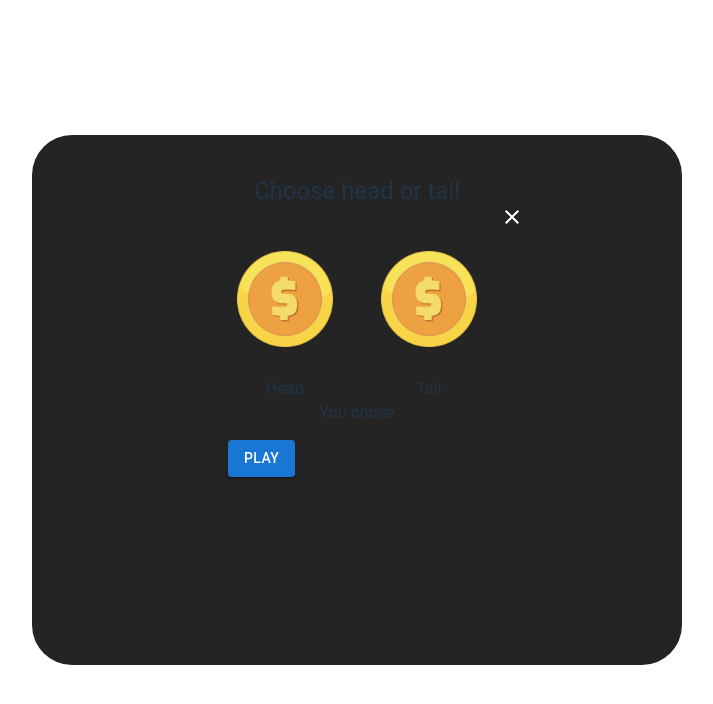
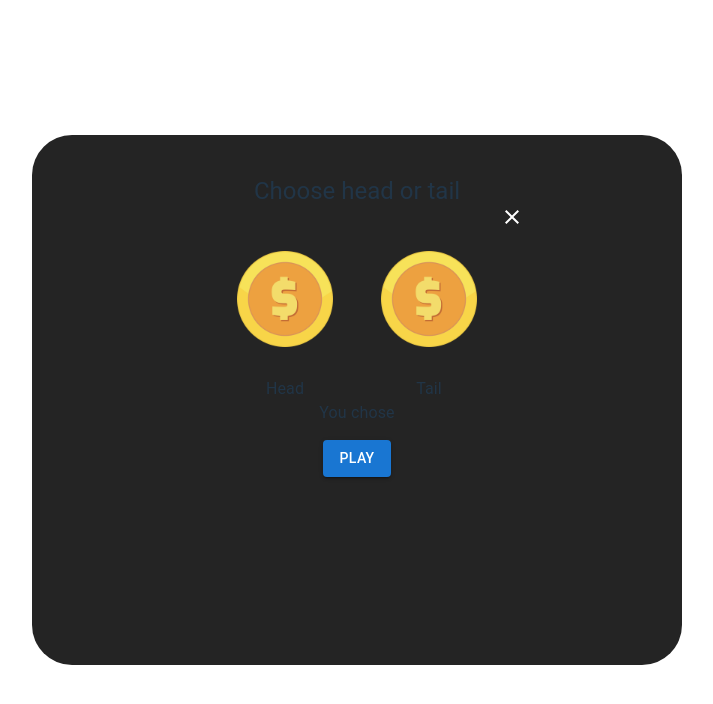
Before and after one commit to Lil-Youn/Coin-flip, a React (Vite) app in the folder coin-flip/: page / in a window 1280 px wide. Both pictures are taken after a click on the button "START GAME". Shown: the top 704 px of the page, without its empty margins (283-996 px from the left). Built offline with nearby package versions, Linux system fonts and the light colour scheme.

Commit message:
edit stylings and add error alert if no coin is choosed

```diff
--- a/coin-flip/src/App.tsx
+++ b/coin-flip/src/App.tsx
@@ -53,6 +53,11 @@ function CoinFlipGame({ open, close }: { open: boolean; close: () => void }) {
   };
 
   const handlePlayClick = () => {
+    if (!head && !tail) {
+      setResult("");
+      alert("Please choose  head or tail");
+      return;
+    }
     const randomResult = Math.random() < 0.5 ? "head" : "tail";
     setResult(randomResult);
     console.log(randomResult);
@@ -70,7 +75,7 @@ function CoinFlipGame({ open, close }: { open: boolean; close: () => void }) {
           <CloseIcon />
         </IconButton>
         <Box>
-          <div style={{ display: "flex", flexDirection: "row" }}>
+          <div style={{ display: "flex", justifyContent: "center" }}>
             <div style={{ textAlign: "center" }}>
               <img
                 onClick={handleHeadClick}
@@ -96,20 +101,21 @@ function CoinFlipGame({ open, close }: { open: boolean; close: () => void }) {
             You chose {head ? "Head" : tail ? "Tail" : ""}
           </Typography>
         </div>
-        <div>
+        <div style={{ textAlign: "center" }}>
           <Button
-            sx={{ margin: "15px", display: "flex", position: "absolute" }}
+            sx={{ margin: "15px" }}
             variant="contained"
             onClick={handlePlayClick}
           >
             Play
           </Button>
         </div>
+
         <div>
           {result && (
             <Typography
               variant="h5"
-              style={{ marginTop: "100px", textAlign: "center" }}
+              style={{ marginTop: "50px", textAlign: "center" }}
             >
               {result === "head"
                 ? "The coin landed on Head"
--- a/coin-flip/src/index.css
+++ b/coin-flip/src/index.css
@@ -36,25 +36,6 @@ h1 {
   line-height: 1.1;
 }
 
-button {
-  border-radius: 8px;
-  border: 1px solid transparent;
-  padding: 0.6em 1.2em;
-  font-size: 1em;
-  font-weight: 500;
-  font-family: inherit;
-  background-color: #1a1a1a;
-  cursor: pointer;
-  transition: border-color 0.25s;
-}
-button:hover {
-  border-color: #646cff;
-}
-button:focus,
-button:focus-visible {
-  outline: 4px auto -webkit-focus-ring-color;
-}
-
 @media (prefers-color-scheme: light) {
   :root {
     color: #213547;
```
